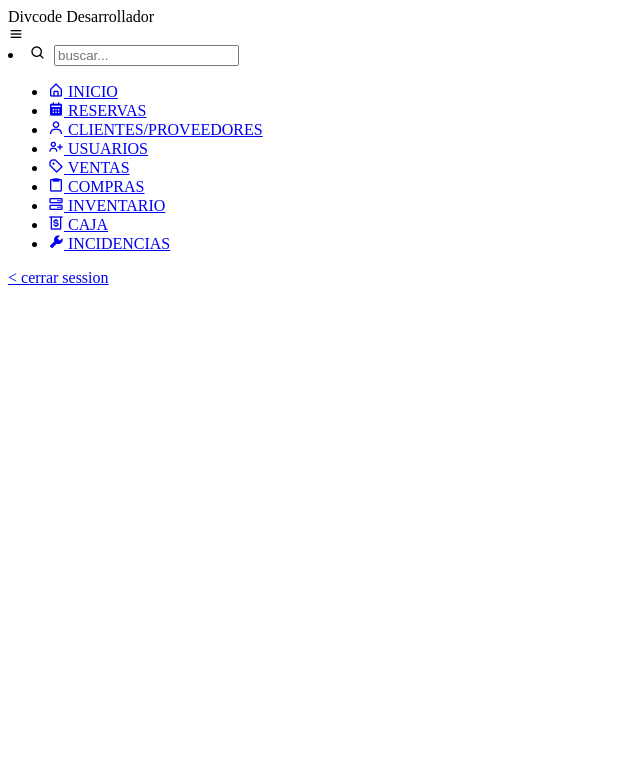
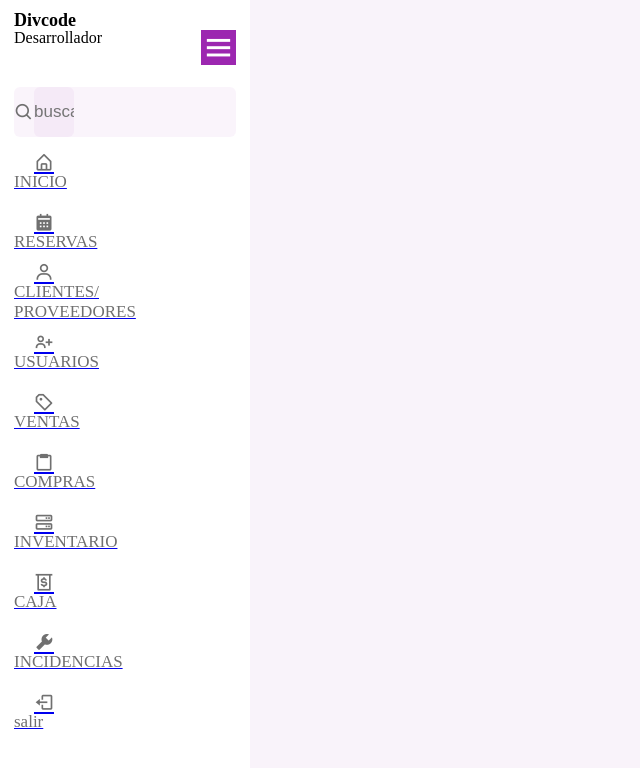
Before and after one commit to ArturoVela/Colmena-, a plain HTML site: page Menu_ALL/Menu.html in a window 1280 px wide. Shown: the whole page, without its empty margins (0-640 px from the left). Drawn offline with nearby package versions, Linux system fonts and the light colour scheme.

Commit message:
menu y css

```diff
--- a/Menu_ALL/Menu.html
+++ b/Menu_ALL/Menu.html
@@ -27,67 +27,75 @@
                     <li class="nav_link">
                         <a href="#">
                             <i class="bx bx-home-alt icon"></i>
-                            <spam class="test nav-text"> INICIO</spam>
+                            <spam class="text nav-text"> INICIO</spam>
                         </a>
                     </li>
                     <li class="nav_link">
                         <a href="#">
-                            <i class='bx bxs-calendar'></i>
-                            <spam class="test nav-text"> RESERVAS</spam>
+                            <i class='bx bxs-calendar icon'></i>
+                            <spam class="text nav-text"> RESERVAS</spam>
                         </a>
                     </li>
                     <li class="nav_link">
                         <a href="#">
-                            <i class='bx bx-user'></i>
-                            <spam class="test nav-text"> CLIENTES/PROVEEDORES</spam>
+                            <i class='bx bx-user icon'></i>
+                            <spam class="text nav-text"> CLIENTES/<br>PROVEEDORES</spam>
                         </a>
                     </li>
                     <li class="nav_link">
                         <a href="#">
-                            <i class='bx bx-user-plus' ></i>
-                            <spam class="test nav-text"> USUARIOS</spam>
+                            <i class='bx bx-user-plus icon' ></i>
+                            <spam class="text nav-text"> USUARIOS</spam>
                         </a>
                     </li>
                     <li class="nav_link">
                         <a href="#">
-                            <i class='bx bx-purchase-tag-alt' ></i>
-                            <spam class="test nav-text"> VENTAS</spam>
+                            <i class='bx bx-purchase-tag-alt icon' ></i>
+                            <spam class="text nav-text"> VENTAS</spam>
                         </a>
                     </li>
                     <li class="nav_link">
                         <a href="#">
-                            <i class='bx bx-clipboard' ></i>
-                            <spam class="test nav-text"> COMPRAS</spam>
+                            <i class='bx bx-clipboard icon' ></i>
+                            <spam class="text nav-text"> COMPRAS</spam>
                         </a>
                     </li>
                     <li class="nav_link">
                         <a href="#">
-                            <i class='bx bx-server' ></i>
-                            <spam class="test nav-text"> INVENTARIO</spam>
+                            <i class='bx bx-server icon' ></i>
+                            <spam class="text nav-text"> INVENTARIO</spam>
                         </a>
                     </li>
                     <li class="nav_link">
                         <a href="#">
-                            <i class='bx bx-money-withdraw'></i>
-                            <spam class="test nav-text"> CAJA</spam>
+                            <i class='bx bx-money-withdraw icon'></i>
+                            <spam class="text nav-text"> CAJA</spam>
                         </a>
                     </li>
                     <li class="nav_link">
                         <a href="#">
-                            <i class='bx bxs-wrench'></i>
-                            <spam class="test nav-text"> INCIDENCIAS</spam>
+                            <i class='bx bxs-wrench icon'></i>
+                            <spam class="text nav-text"> INCIDENCIAS</spam>
                         </a>
                     </li>
                 </ul>
             </div>
+            <div class="botton-content">
+               <li class="../Login.html">
+                <a href="#">
+                    <i class="bx bx-log-out icon"></i>
+                    <span class="text nav-text">salir</span>
+                </a>
+               </li>
+            </div>
         </div>
     </nav>
+    <section class="home">
+        <div class="text">
+            Dashboard
+        </div>
+    </section>
 
-    <div class="Prueba">
-        <a href="../Login.html" class="prueba2">
-            < cerrar session
-        </a>
-    </div>
     <script src="scriptM.js"></script>
 </body>
 </html>
--- a/Menu_ALL/StyleM.css
+++ b/Menu_ALL/StyleM.css
@@ -0,0 +1,161 @@
+*{
+    margin: 0;
+    padding: 0;
+    box-sizing: border-box;
+}
+
+:root{
+    --body-color:#9B27B00D;
+    --sidebar-color:#ffffff;
+    --primary-color:#9C27B0;
+    --primary-color-light:#9B27B00D;
+    --text-color:#707070;
+
+    --tran-03: all 0.2s ease;
+    --tran-04: all 0.3s ease;
+    --tran-05: all 0.4s ease;
+}
+
+body {
+    min-width: 100vh;
+    background-color: var(--body-color);
+    transition: var(--tran-05);
+}
+
+::selection {
+    background-color: var(--primary-color);
+    color: var(--sidebar-color);
+}
+
+.sibar {
+    position: fixed;
+    top: 0;
+    left: 0;
+    height: 100%;
+    width: 250px;
+    padding: 10px 14px;
+    background: var(--sidebar-color);
+    transition: var(--tran-05);
+    z-index: 100;
+}
+
+.sibar.close {
+    width: 88px;
+}
+
+.sibar li {
+    height: 50px;
+    list-style: none;
+    display: flex;
+    align-items: center;
+    margin-top: 10px;
+}
+
+.sibar header .image,
+.sibar .icon {
+            max-width: 60px;
+            border-radius: 6px;
+}
+
+.sibar .icon {
+    min-width: 60px;
+    border-radius: 6px;
+    height: 100%;
+    display: flex;
+    align-items: center;
+    justify-content: center;
+    font-size: 20px;
+}
+
+.sibar .text,
+.sibar .icon {
+    color: var(--text-color);
+    transition: var(--tran-03);
+}
+
+.sibar .text {
+    font-size: 17px;
+    font-weight: 500;
+    white-space: nowrap;
+    opacity: 1;
+}
+
+.sibar.close .text{
+    opacity: 0;
+}
+
+.sibar header{
+    position: relative;
+}
+
+.sibar header .logo {
+    display: flex;
+    flex-direction: column;
+}
+
+.name {
+    margin-top: 2px;
+    font-size: 18px;
+    font-weight: 600;
+}
+
+.profe {
+    font-size: 16px;
+    margin-top:  -2px;
+    display: block;
+}
+
+.sibar header .image {
+    display: flex;
+    align-items: center;
+    justify-content: center;
+}
+
+.sibar header .image img {
+    width: 48px;
+    border-radius: 6px;
+}
+
+.sibar header .toggle {
+    position: absolute;
+    top: 20px;
+    right: 0%;
+    height: 35px;
+    background-color: var(--primary-color);
+    color: var(--sidebar-color);
+    display: flex;
+    align-items: center;
+    justify-content: center;
+    font-size: 35px;
+    cursor:  pointer;
+    transition: var(--tran-05);
+}
+
+.sibar.close .toggle {
+    width: 100%;
+    top: 20%;
+}
+
+.sibar .menu {
+    margin-top: 40px;
+}
+
+.sibar li.search_box {
+    border-radius: 6px;
+    background-color: var(--primary-color-light);
+    cursor: pointer;
+    transition: var(--tran-05);
+}
+
+.sibar li.search_box input {
+    height: 100%;
+    width: 100%;
+    outline: none;
+    border: none;
+    background-color: var(--primary-color-light);
+    color: var(--text-color);
+    border-radius: 6px;
+    font-size: 17px;
+    font-weight: 500;
+    transition: var(--tran-05);
+}
```
